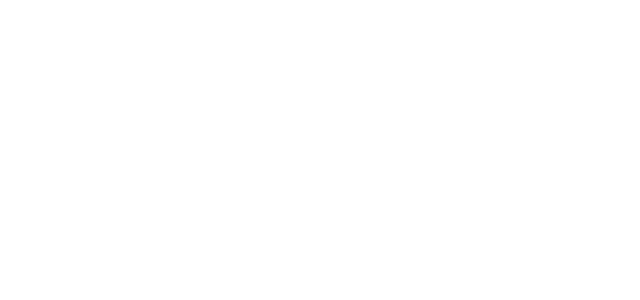
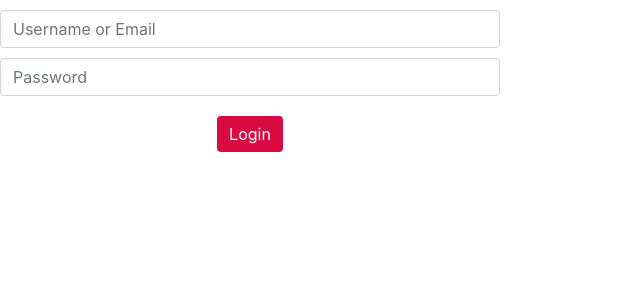
Before and after one commit to BW-WEBPT15-FoodTruckTrackR4/frontend, a React (Create React App) app in the folder client/: page /login in a window 1280 px wide. Shown: the top 300 px of the page, without its empty margins (0-640 px from the left). Built offline with nearby package versions, Linux system fonts and the light colour scheme.

Commit message:
login component outlined. will work on styling and validation more tomorrow

```diff
--- a/client/src/App.js
+++ b/client/src/App.js
@@ -7,6 +7,7 @@
 
 /* components */
 import Register from './components/Auth/Register';
+import Login from './components/Auth/Login';
 
 function App() {
   return (
@@ -14,6 +15,9 @@
       <Route path="/register">
         <Register />
       </Route>
+      <Route path="/login">
+        <Login />
+      </Route>
     </div>
   );
 }
--- a/client/src/components/Auth/Login.js
+++ b/client/src/components/Auth/Login.js
@@ -1,15 +1,47 @@
 import React, { useState, useEffect } from 'react';
+import { axiosWithAuth } from '../../utils/axiosWithAuth.js';
+import { Button, Form, Input } from 'reactstrap';
 
 function Login() {
 
+    /* not sure how you and the backend want to handle
+        being able to login with either your username or password */
     const [user, setUser] = useState({
-
+        usernameEmail: '',
+        password: ''
     })
 
+    /* handle input change */
+    const handleChange = (e) => {
+        setUser({
+            ...user,
+            [e.target.name]: e.target.value
+        })
+    }
+
+    /* login using axiosWithAuth */
+    const login = (user) => {
+        /* temp */
+        axiosWithAuth().post('/api/auth/login', user)
+            .then(res => {
+                console.log(res);
+            })
+            .catch(err => {
+                console.log(err);
+            })
+    }
+
     return (
-        <>
-            {/* still working */}
-        </>
+        <div class="auth-form">
+            <Form onSubmit={(e) => {
+                e.preventDefault();
+                login(user);
+            }}>
+                <Input name="usernameEmail" placeholder="Username or Email" value={user.usernameEmail} autoComplete="off" />
+                <Input name="password" placeholder="Password" value={user.password} autoComplete="off" />
+                <Button type="submit" className="login-btn">Login</Button>
+            </Form>
+        </div>
     )
 }
 
--- a/client/src/components/Auth/Register.js
+++ b/client/src/components/Auth/Register.js
@@ -35,7 +35,7 @@
     }
 
     return (
-        <div className="register">
+        <div className="auth-form">
             <Form onSubmit={(e) => {
                 e.preventDefault();
                 register(user);
--- a/client/src/index.css
+++ b/client/src/index.css
@@ -12,16 +12,16 @@
     monospace;
 }
 
-/* register form styling */
-.register {
+/* auth form styling */
+.auth-form {
   width: 500px;
 }
 
-.register form input {
+.auth-form form input {
   margin: 10px 0;
 }
 
-.register button {
+.auth-form button {
   margin: 10px 0;
   background: #D90B42;
   border: none;
```
